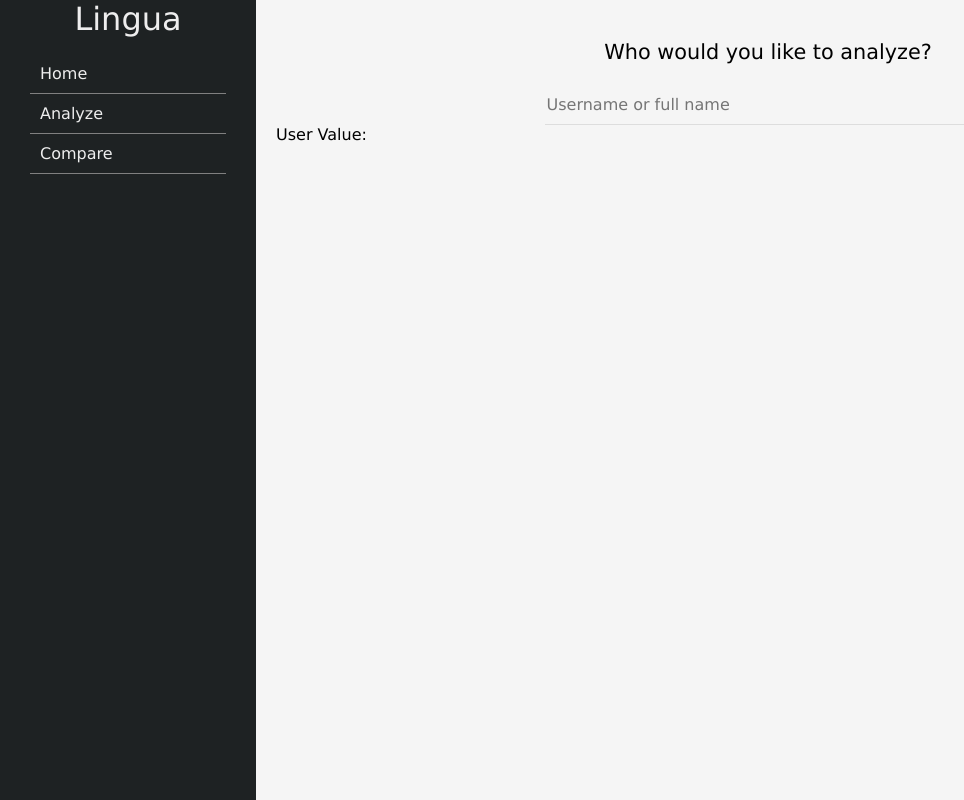
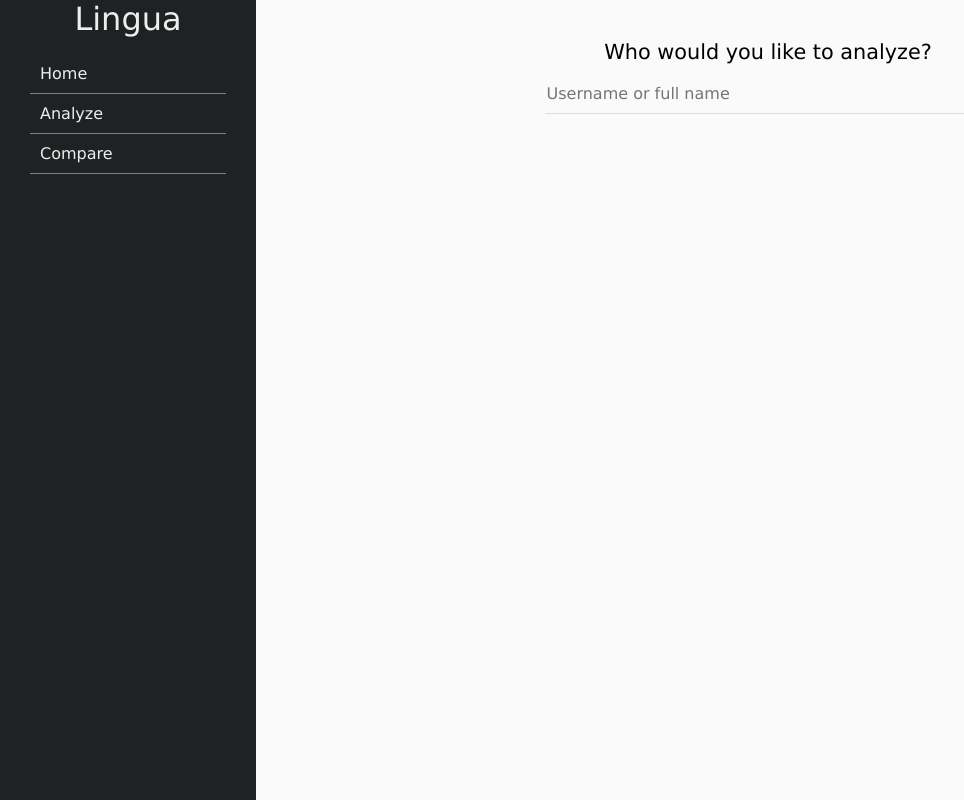
Before and after one commit to rtama/lingua, a React app: page /#/Analyze in a window 1280 px wide. Shown: the whole page, without its empty margins (0-964 px from the left). Built offline with nearby package versions, Linux system fonts and the light colour scheme; no server answers.

Commit message:
render table for searchResultsDisplay

```diff
--- a/src/components/SearchResultsDisplay/SearchResultsDisplay.jsx
+++ b/src/components/SearchResultsDisplay/SearchResultsDisplay.jsx
@@ -4,11 +4,42 @@ import React from 'react';
 class SearchResultsDisplay extends React.Component {
   constructor(props) {
     super(props);
+    this.handleClick = this.handleClick.bind(this);
+  }
+
+
+  // event handler for click on table row
+  handleClick(user) {
+    console.log("handler")
   }
 
   render() {
+    let tableUsers = [];
+
+    // only set headers if there is a result
+    if (this.props.userResults.length > 0) {
+      tableUsers.push(
+        <tr key={0}>
+          <th>Username</th>
+          <th>First Name</th>
+          <th>Last Name</th>
+        </tr>)
+    }
+
+    this.props.userResults.forEach((user) => {
+      tableUsers.push(
+        <tr key={user.id} className='data_rows' onClick={this.handleClick(user)}>
+          <td>{user.username}</td>
+          <td>{user.firstName}</td>
+          <td>{user.lastName}</td>
+        </tr>
+      )
+    })
+
     return (
-      <div>User Value: {this.props.userValue}</div>
+      <div className="table_wrapper">
+        <table className="user_search_table"><tbody>{tableUsers}</tbody></table>
+      </div>
     )
   }
 }
--- a/src/components/WordFrequency/WordFrequency.jsx
+++ b/src/components/WordFrequency/WordFrequency.jsx
@@ -28,35 +28,37 @@ class WordFrequency extends React.Component {
   }
 
   // Get results of userValue from search
+  // Match if searchValue is within username or concatenated fullname
   getResults(userValue) {
+    let concatValue = userValue.replace(/\s/g, "").toLowerCase();
+    if (concatValue.length == 0) {return []}
     return this.state.users.filter((user) => {
-      return (user.username.includes(userValue) || user.firstName.includes(userValue) || user.lastName.includes(userValue))
+      let fullName = (user.firstName + user.lastName).toLowerCase();
+      return user.username.includes(concatValue) || fullName.includes(concatValue)
      });
   }
 
   // Callback for search component when form is submitted
   // Returns input for user search
   searchSubmit(userValue) {
-    this.setState({userValue: userValue});
-    console.log(userValue);
-    console.log(this.state.users);
-    console.log(this.getResults(userValue));
-    this.setState({userResults: this.getResults(userValue)})
+    this.setState({
+        userValue: userValue,
+        userResults: this.getResults(userValue)
+      });
   }
 
   render() {
-    let results = []
-    this.state.userResults.forEach((user) => {
-      results.push(
-        <div key={user.id}>{user.firstName} {user.lastName}</div>
-      )
-    })
+    // let results = []
+    // this.state.userResults.forEach((user) => {
+    //   results.push(
+    //     <div key={user.id}>{user.firstName} {user.lastName}</div>
+    //   )
+    // })
 
     return (
       <div className='analyze'>
         <Search searchSubmit={this.searchSubmit}></Search>
-
-        <SearchResultsDisplay userValue={results}></SearchResultsDisplay>
+        <SearchResultsDisplay userResults={this.state.userResults}></SearchResultsDisplay>
       </div>
     )
   }
--- a/static/styles.css
+++ b/static/styles.css
@@ -32,7 +32,7 @@ header {
 }
 
 .main {
-    background: #F5F5F5;
+    background: #FAFAFA;
     flex: 4;
 }
 
@@ -66,6 +66,7 @@ header {
 /* Search */
 .search_users_form {
     text-align: center;
+    margin-bottom: 20px;
 }
 
 .search_users_form input {
@@ -84,6 +85,35 @@ input:focus {
     border-bottom: 1px solid #7986CB;
 }
 
+
 #search-header {
     font-size: 1.3em;
+    margin-bottom: 10px;
 }
+
+.table_wrapper {
+    overflow-y: scroll;
+}
+
+.user_search_table {
+    width: 100%;
+    margin: 10px auto;
+    border-collapse: collapse;
+}
+
+.user_search_table, tr {
+    border: 1px solid grey;
+}
+
+.data_rows:hover {
+    background-color: #ddd;
+}
+
+td {
+    cursor: pointer;
+    font-weight: lighter;
+}
+
+th {
+    font-weight: normal;
+}
```
